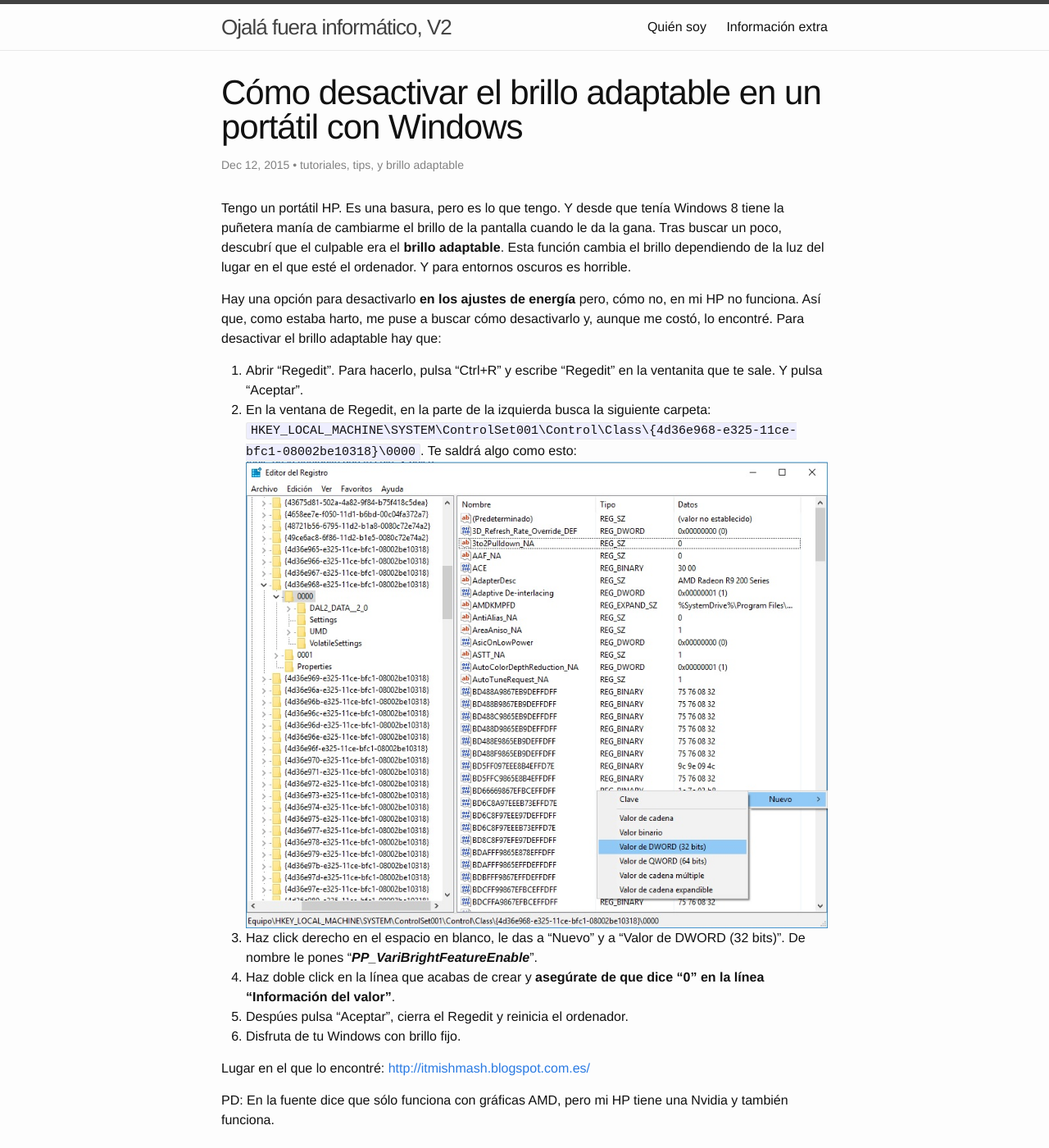
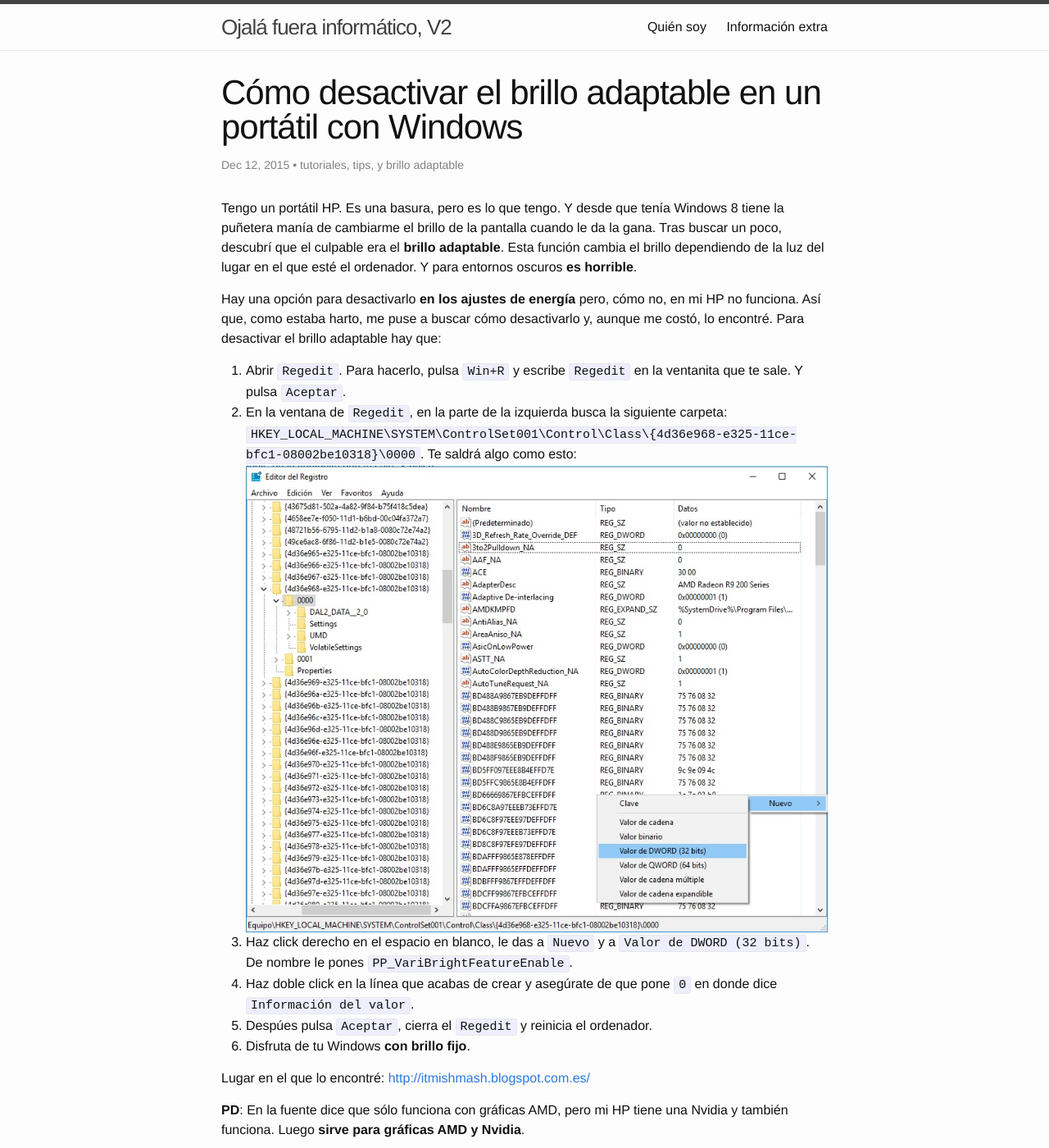
Before and after one commit to Frodo45127/Frodo45127.github.io, a Jekyll site: the page built from _posts/2015-12-12-como-arreglar-el-brillo-adaptable-en-windows.md, in a window 1280 px wide and 1400 px high. Shown: the whole window at 82% size. Built offline with Jekyll 4.4.1, drawn with Linux system fonts in a browser that asks for light colours.

Commit message:
More little tweaks that i forgot...

```diff
--- a/_posts/2015-12-12-como-arreglar-el-brillo-adaptable-en-windows.md
+++ b/_posts/2015-12-12-como-arreglar-el-brillo-adaptable-en-windows.md
@@ -5,20 +5,20 @@ tags: [tutoriales, tips, brillo adaptable]
 categories: [tutoriales, tips]
 published: yes
 ---
-Tengo un portátil HP. Es una basura, pero es lo que tengo. Y desde que tenía Windows 8 tiene la puñetera manía de cambiarme el brillo de la pantalla cuando le da la gana. Tras buscar un poco, descubrí que el culpable era el **brillo adaptable**. Esta función cambia el brillo dependiendo de la luz del lugar en el que esté el ordenador. Y para entornos oscuros es horrible.
+Tengo un portátil HP. Es una basura, pero es lo que tengo. Y desde que tenía Windows 8 tiene la puñetera manía de cambiarme el brillo de la pantalla cuando le da la gana. Tras buscar un poco, descubrí que el culpable era el **brillo adaptable**. Esta función cambia el brillo dependiendo de la luz del lugar en el que esté el ordenador. Y para entornos oscuros **es horrible**.
 
 Hay una opción para desactivarlo **en los ajustes de energía** pero, cómo no, en mi HP no funciona. Así que, como estaba harto, me puse a buscar cómo desactivarlo y, aunque me costó, lo encontré. Para desactivar el brillo adaptable hay que:
 
-1. Abrir "Regedit". Para hacerlo, pulsa "Ctrl+R" y escribe "Regedit" en la ventanita que te sale. Y pulsa "Aceptar".
-2. En la ventana de Regedit, en la parte de la izquierda busca la siguiente carpeta: `HKEY_LOCAL_MACHINE\SYSTEM\ControlSet001\Control\Class\{4d36e968-e325-11ce-bfc1-08002be10318}\0000`. Te saldrá algo como esto:![Si no te sale la imagen, algo se ha escacharrao.](/img/brillo_regedit.jpg "Si no te sale algo como esto, vuelve a empezar.")
-3. Haz click derecho en el espacio en blanco, le das a "Nuevo" y a "Valor de DWORD (32 bits)". De nombre le pones "***PP_VariBrightFeatureEnable***".
-4. Haz doble click en la línea que acabas de crear y **asegúrate de que dice "0" en la línea "Información del valor"**.
-5. Despúes pulsa "Aceptar", cierra el Regedit y reinicia el ordenador.
-6. Disfruta de tu Windows con brillo fijo.
+1. Abrir `Regedit`. Para hacerlo, pulsa `Win+R` y escribe `Regedit` en la ventanita que te sale. Y pulsa `Aceptar`.
+2. En la ventana de `Regedit`, en la parte de la izquierda busca la siguiente carpeta: `HKEY_LOCAL_MACHINE\SYSTEM\ControlSet001\Control\Class\{4d36e968-e325-11ce-bfc1-08002be10318}\0000`. Te saldrá algo como esto:![Si no te sale la imagen, algo se ha escacharrao.](/img/brillo_regedit.jpg "Si no te sale algo como esto, vuelve a empezar.")
+3. Haz click derecho en el espacio en blanco, le das a `Nuevo` y a `Valor de DWORD (32 bits)`. De nombre le pones `PP_VariBrightFeatureEnable`.
+4. Haz doble click en la línea que acabas de crear y asegúrate de que pone `0` en donde dice `Información del valor`.
+5. Despúes pulsa `Aceptar`, cierra el `Regedit` y reinicia el ordenador.
+6. Disfruta de tu Windows **con brillo fijo**.
 
 
 Lugar en el que lo encontré: [http://itmishmash.blogspot.com.es/][Fuente]
 
-PD: En la fuente dice que sólo funciona con gráficas AMD, pero mi HP tiene una Nvidia y también funciona.
+**PD**: En la fuente dice que sólo funciona con gráficas AMD, pero mi HP tiene una Nvidia y también funciona. Luego **sirve para gráficas AMD y Nvidia**.
 
 [Fuente]: http://itmishmash.blogspot.com.es/2014/04/how-do-i-disable-auto-brightness-on.html
```
